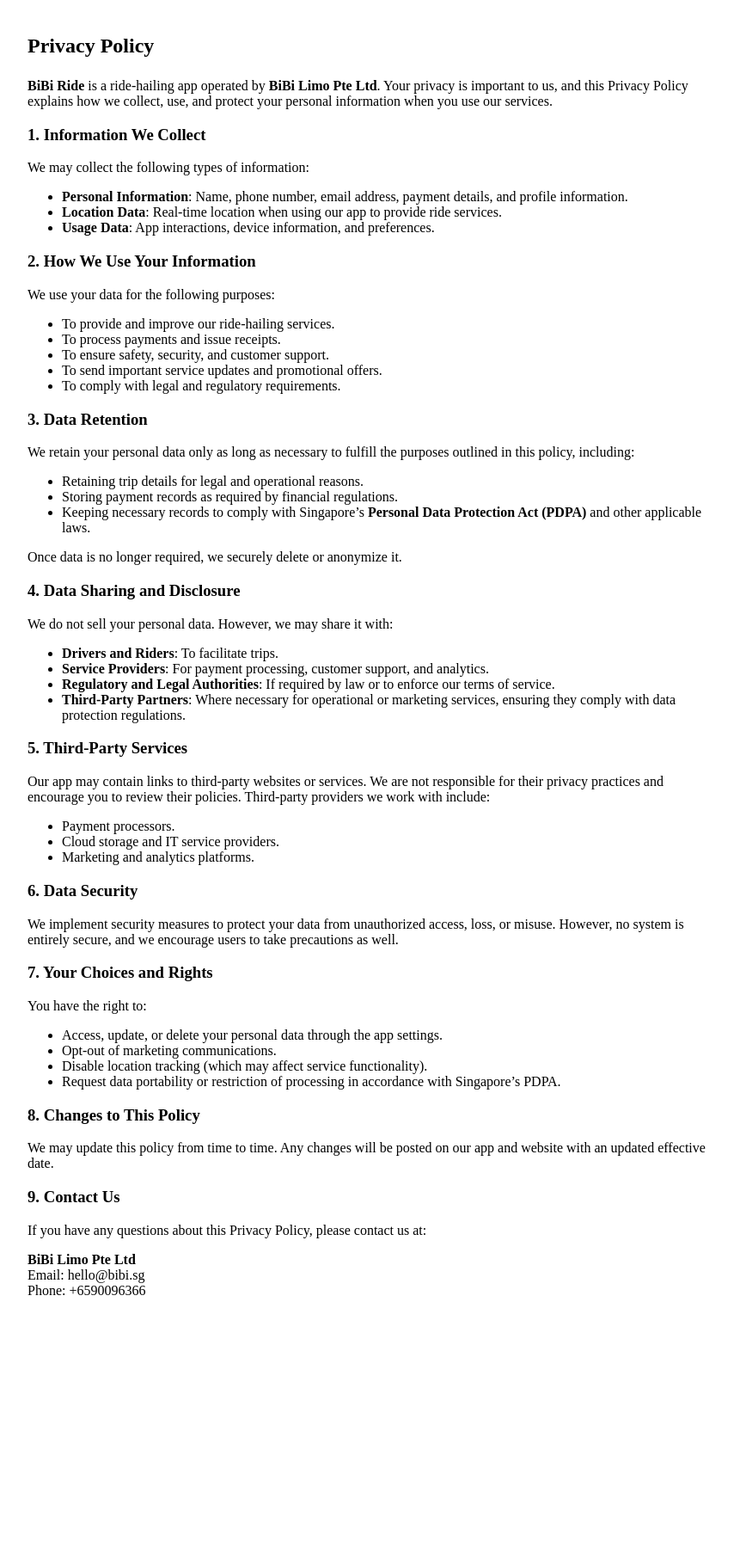
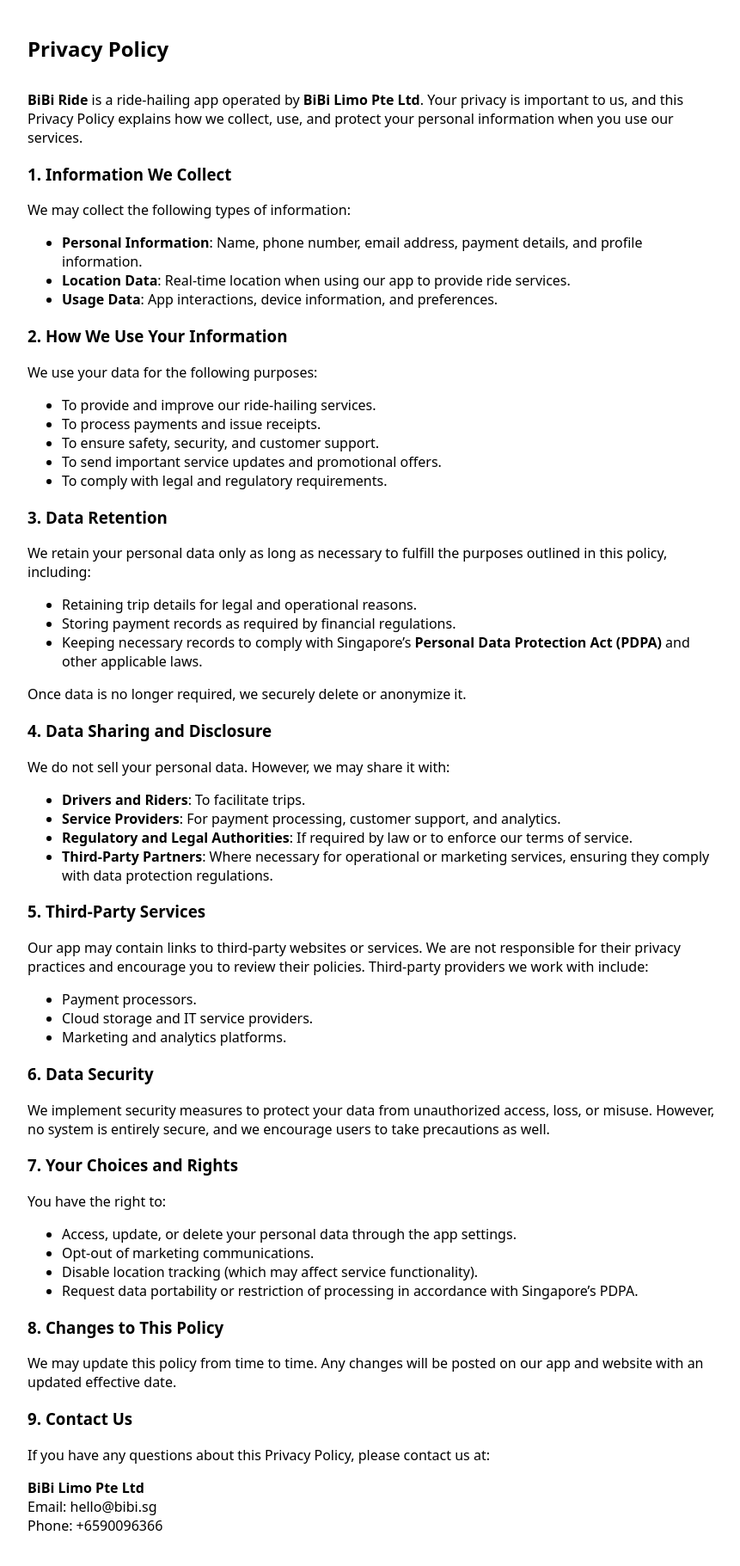
Before and after one commit to bibilimo/privacy-policy, a Jekyll site: the page built from index.md, in a window 1280 px wide. Shown: the whole page at 86% size, without its empty margins (208-1069 px from the left). Built offline with Jekyll 4.4.1, drawn with Linux system fonts in a browser that asks for light colours; before the commit the page ends 1546 px from its top, so only the background shows below that.

Commit message:
updated default.html

```diff
--- a/_layouts/default.html
+++ b/_layouts/default.html
@@ -6,13 +6,16 @@
 		<title>{{ page.title }}</title>
 		<style>
 			body {
+				font-family: system-ui, -apple-system, BlinkMacSystemFont,
+					"Segoe UI", Roboto, Oxygen, Ubuntu, Cantarell, "Open Sans",
+					"Helvetica Neue", sans-serif, sans-serif;
 				max-width: 800px;
 				margin: auto;
 				padding: 20px;
 				color: "#666666";
 			}
 			h2 {
-				margin-bottom: 24px;
+				margin-bottom: 32px;
 			}
 		</style>
 	</head>
```
